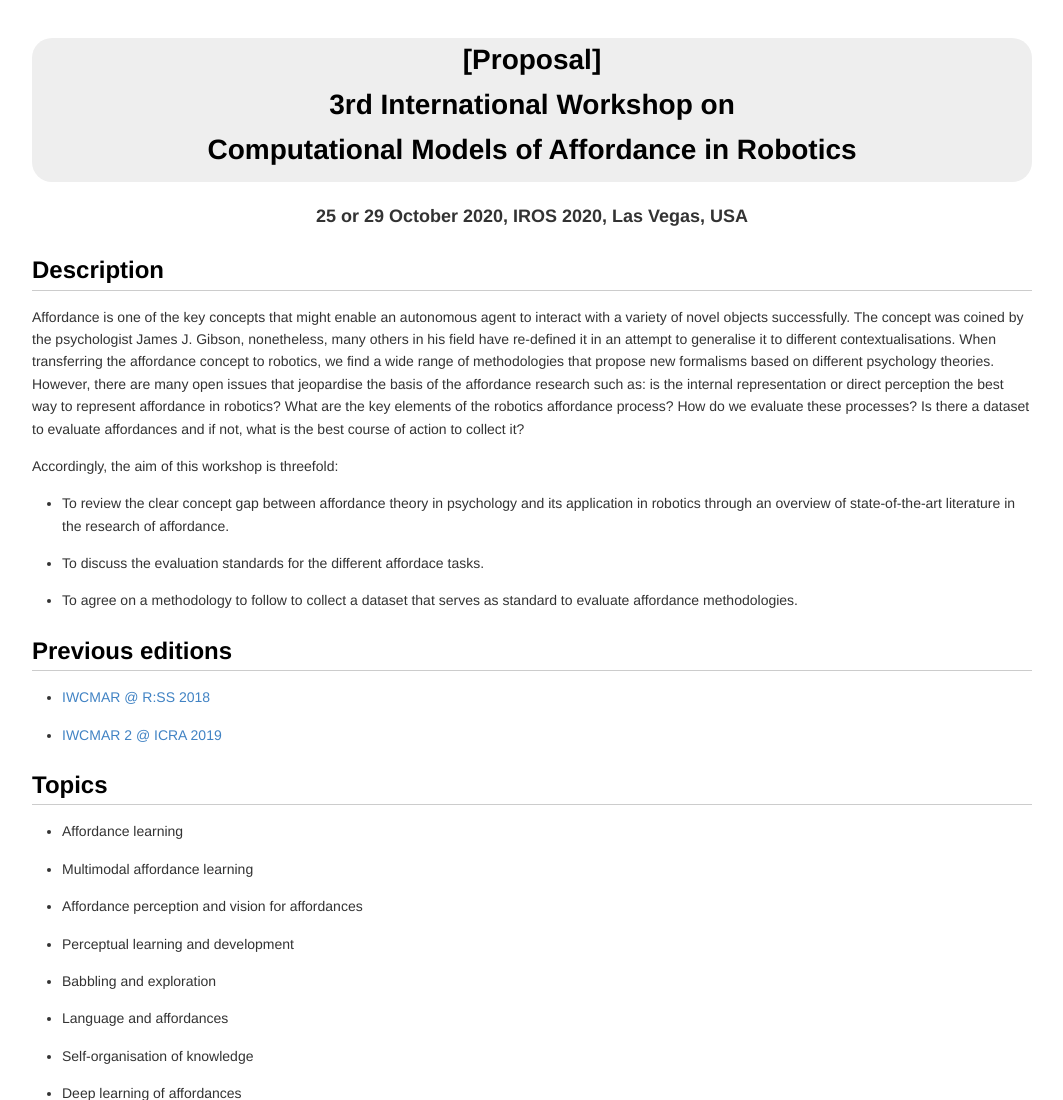
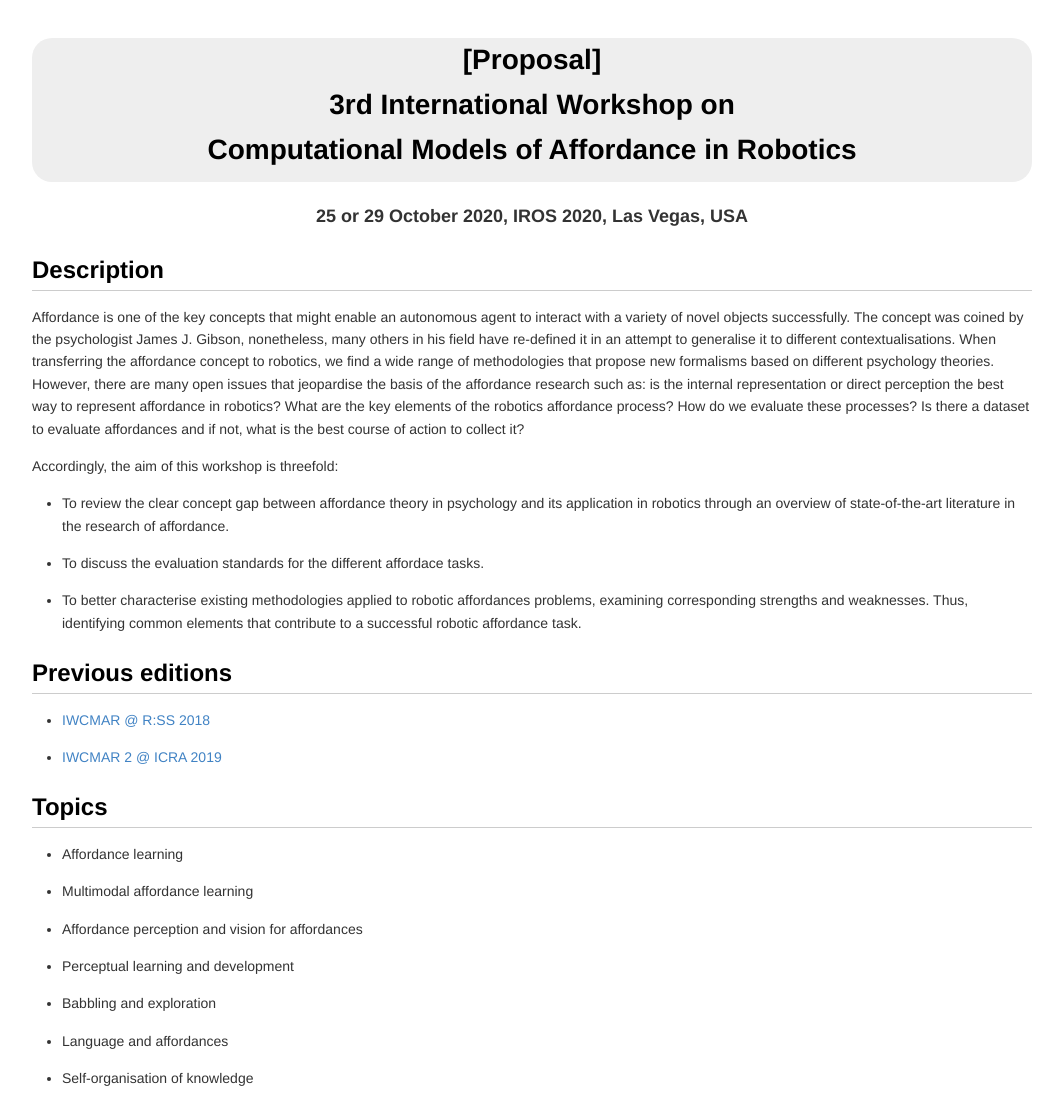
Before and after one commit to r1d1/iwcmar3, a plain HTML site: page index.html in a window 1280 px wide. Shown: the top 1100 px of the page, without its empty margins (108-1171 px from the left). Drawn offline with Linux system fonts and the light colour scheme.

Commit message:
updating objectives

```diff
--- a/index.html
+++ b/index.html
@@ -20,7 +20,7 @@ When transferring the affordance concept to robotics, we find a wide range of me
 <ul>
 <li>To review the clear concept gap between affordance theory in psychology and its application in robotics through an overview of state-of-the-art literature in the research of affordance.</li>
 <li>To discuss the evaluation standards for the different affordace tasks.</li>
-<li>To agree on a methodology to follow to collect a dataset that serves as standard to evaluate affordance methodologies.</li>
+<li>To better characterise existing methodologies applied to robotic affordances problems, examining corresponding strengths and weaknesses. Thus, identifying common elements that contribute to a successful robotic affordance task.</li>
 </ul>
 <h2 id="previous-editions">Previous editions</h2>
 <ul>
```
